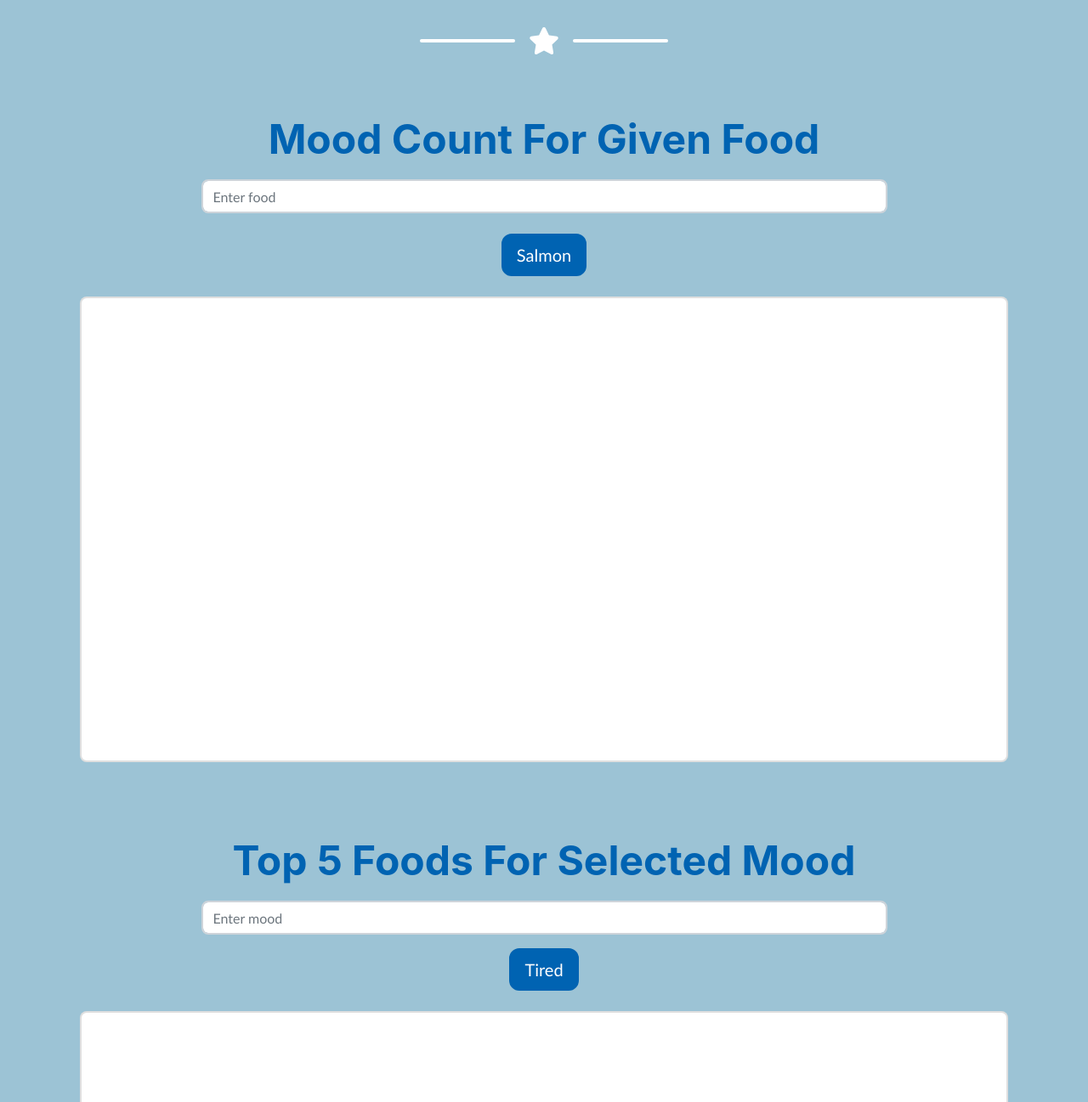
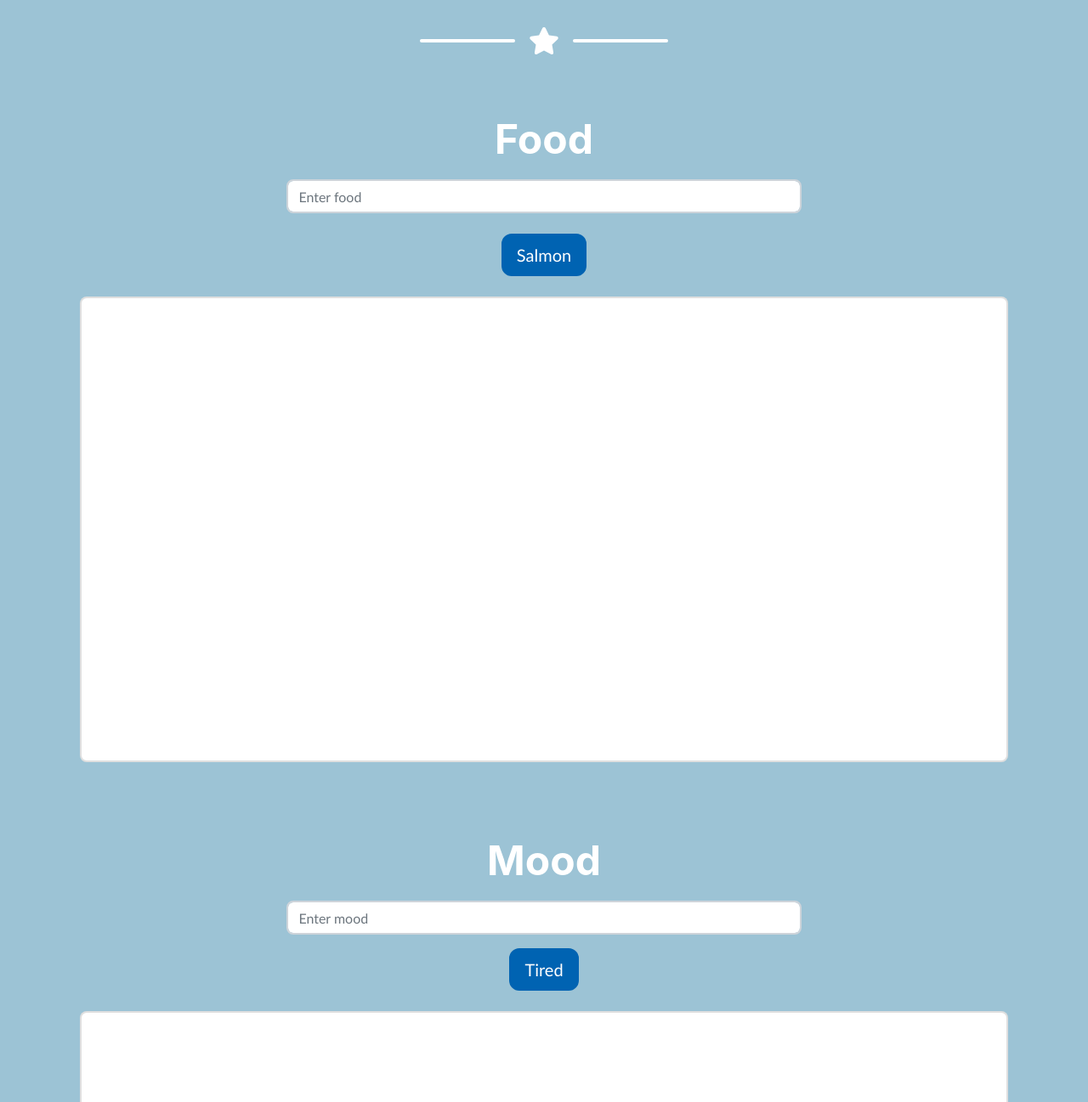
Before and after one commit to elliotberdy/myfood, a website: page frontend/index.html in a window 1280 px wide. Shown: the part 1409-2706 px from the top of the page at 85% size. Drawn offline with nearby package versions, Linux system fonts and the light colour scheme; no server answers; a web font is replaced by a local one.

Commit message:
more minor format changes

```diff
--- a/frontend/index.html
+++ b/frontend/index.html
@@ -127,10 +127,10 @@
                     <div class="col-sm-9 mx-auto form-group">
 
                         <div class="text-center">
-                            <h2 class="page-section-heading text-secondary mb-0 d-inline-block mt-5">Mood Count For Given Food</h2>
+                            <h2 class="page-section-heading mb-0 d-inline-block mt-5">Food</h2>
                         </div>
 
-                        <div class="dropdown mt-4">
+                        <div class="dropdown mt-4 text-center w-75 mx-auto">
                             <input type="text" class="form-control" id="foodInputChart" placeholder="Enter food">
                             <ul class="dropdown-menu food-dropdown" aria-labelledby="foodInput" id="foodDropdownChart"></ul>
                         </div>
@@ -151,10 +151,10 @@
                     <div class="col-sm-9 mx-auto form-group mt-5">
 
                         <div class="text-center">
-                            <h2 class="page-section-heading text-secondary mb-0 d-inline-block mt-5">Top 5 Foods For Selected Mood</h2>
+                            <h2 class="page-section-heading mb-0 d-inline-block mt-5">Mood</h2>
                         </div>
 
-                        <div class="dropdown mt-4">
+                        <div class="dropdown mt-4 text-center w-75 mx-auto">
                             <input type="text" class="form-control" id="moodInputChart" placeholder="Enter mood">
                             <ul class="dropdown-menu food-dropdown" aria-labelledby="moodInput" id="moodDropdownChart"></ul>
                         </div>
```
